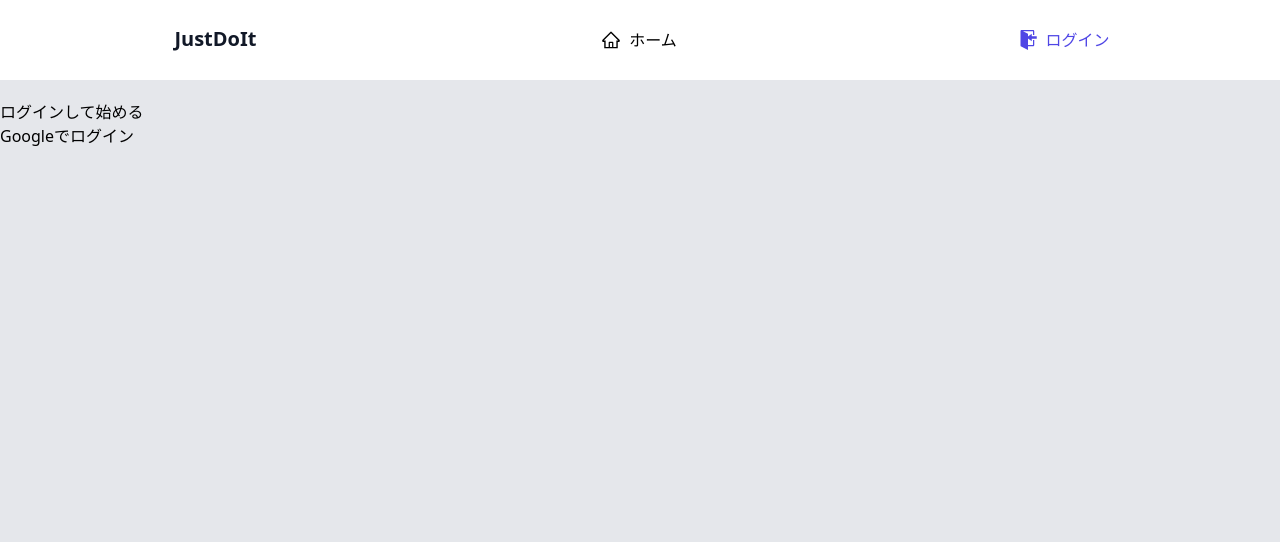
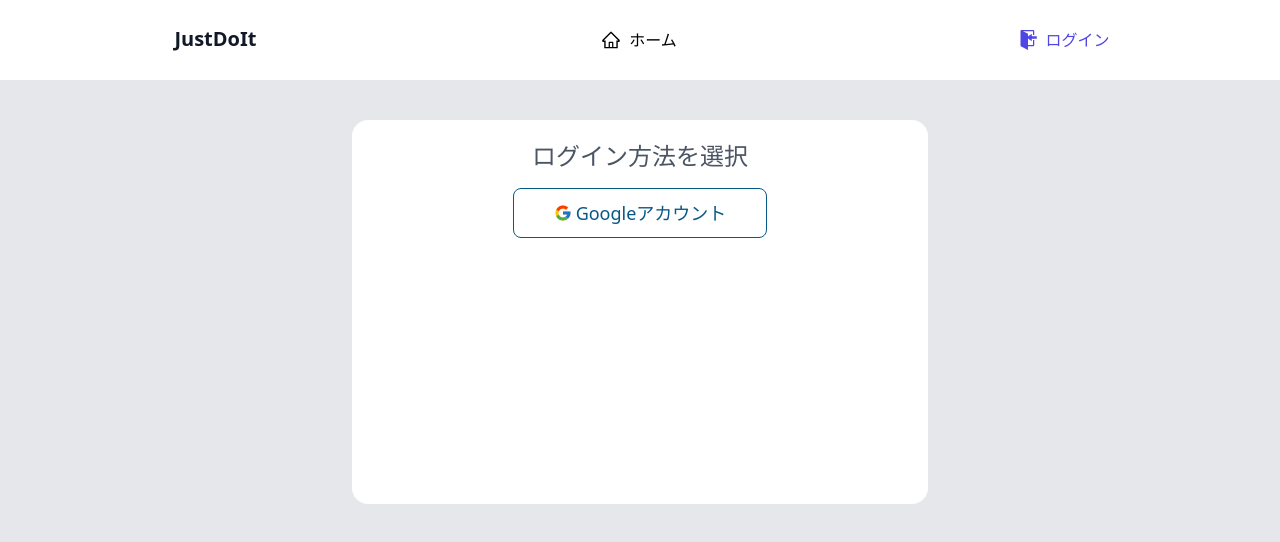
Before and after one commit to bmstyojaop/study-log, a React (Create React App) app: page /login in a window 1280 px wide. Shown: the top 542 px of the page. Built offline with nearby package versions, Linux system fonts and the light colour scheme; no server answers.

Commit message:
💄 サインイン画面のスタイルを修正

```diff
--- a/src/components/SignIn.tsx
+++ b/src/components/SignIn.tsx
@@ -1,6 +1,7 @@
 import type { User } from "@firebase/auth";
 import { signInWithPopup } from "firebase/auth";
 import { FC, useEffect } from "react";
+import { FcGoogle } from "react-icons/fc";
 import { useNavigate } from "react-router-dom";
 
 import { auth, provider } from "../firebase";
@@ -25,9 +26,21 @@ export const SignIn: FC<SignInProps> = ({ user }) => {
   }, [user, navigate]);
 
   return (
-    <div>
-      <p>ログインして始める</p>
-      <button onClick={loginWithGoogle}>Googleでログイン</button>
+    <div className=" flex w-screen justify-center  p-5 ">
+      <div className="h-96 w-full max-w-xl rounded-2xl bg-white p-5 px-10">
+        <h2 className=" pb-4 text-center text-2xl text-gray-600">ログイン方法を選択</h2>
+        <ul>
+          <li className="flex justify-center">
+            <button
+              className="flex  items-center rounded-lg border border-sky-800 px-10 py-2.5 text-center text-lg  font-medium text-sky-800 duration-300 hover:border-white hover:bg-sky-500 hover:text-white  active:bg-sky-800"
+              onClick={loginWithGoogle}
+            >
+              <FcGoogle className="mr-1" />
+              Googleアカウント
+            </button>
+          </li>
+        </ul>
+      </div>
     </div>
   );
 };
```
